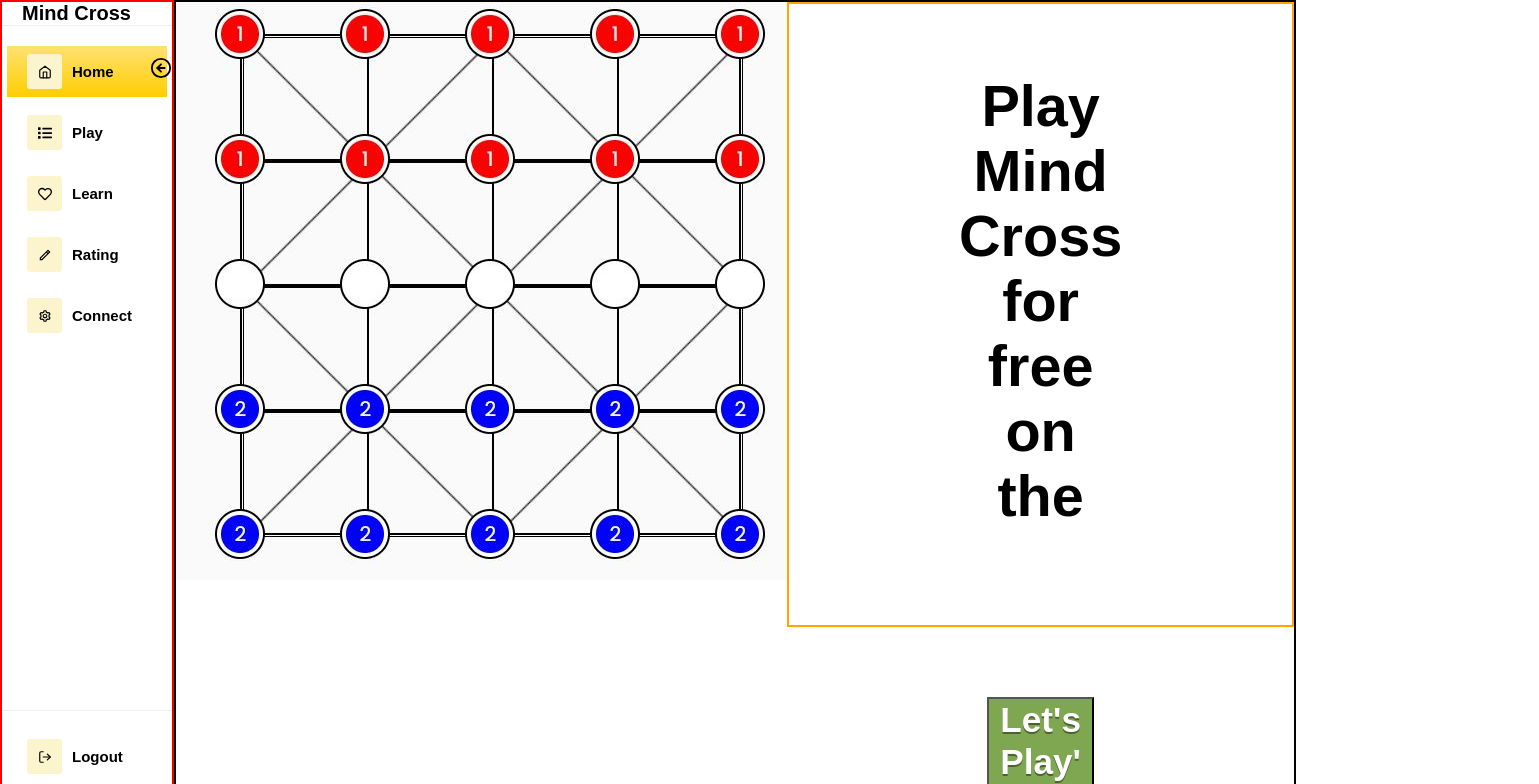
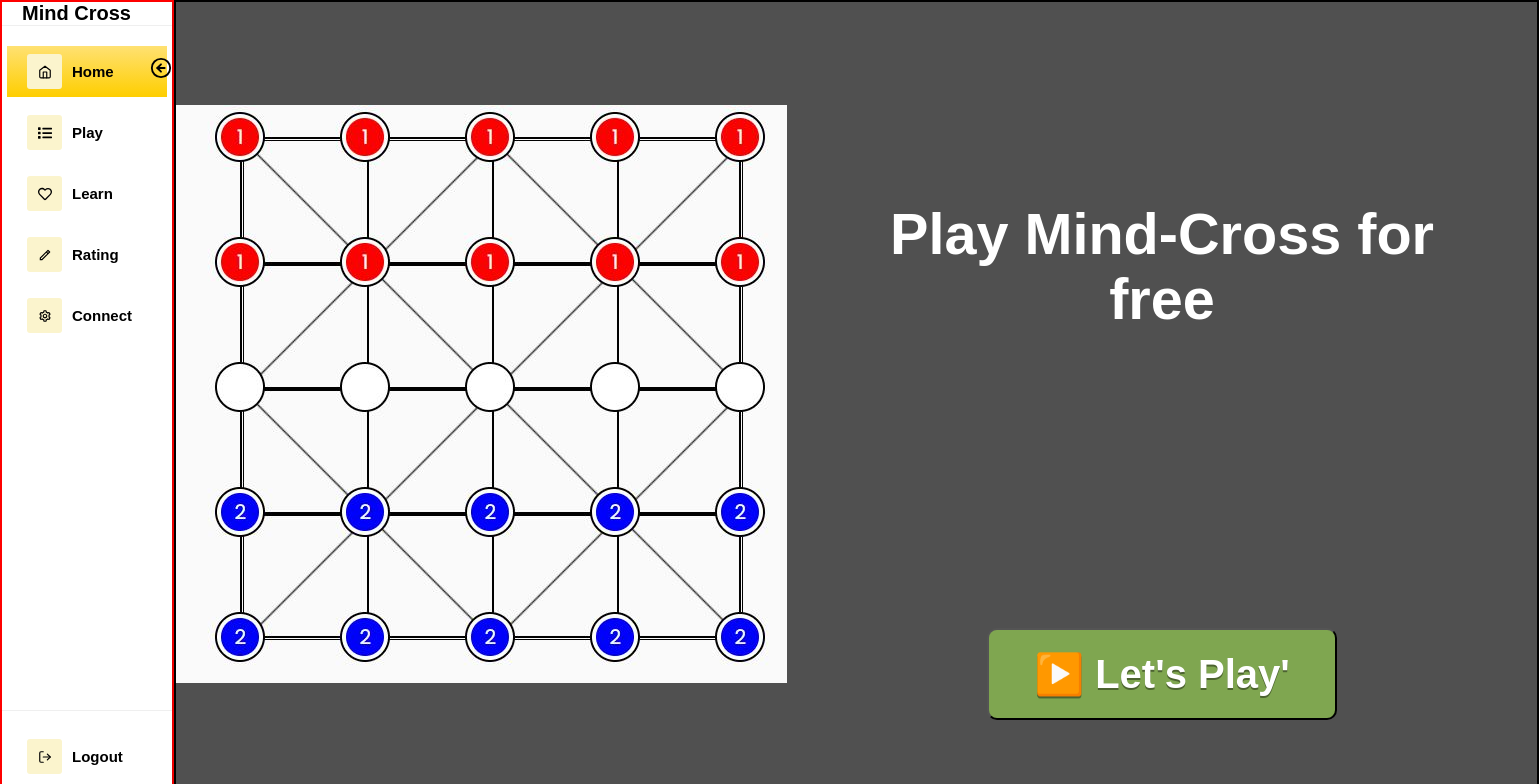
Before and after one commit to deepakmalik264/MindCross, a React (Create React App) app: page / in a window 1280 px wide. Shown: the top 784 px of the page, 1539 px wide, since content can reach past the window. Built offline with nearby package versions, Linux system fonts and the light colour scheme.

Commit message:
Css Changes

```diff
--- a/src/App.js
+++ b/src/App.js
@@ -25,7 +25,7 @@ export default function App() {
 
       <Footer />
 
-      <PlayerMoveContextProvider>
+      <PlayerMoveContextProvider id="game">
       <main className="bg">
         <h1>Board Game</h1>
         <div className="flex_row">
--- a/src/components/body/Body.js
+++ b/src/components/body/Body.js
@@ -1,5 +1,6 @@
 import React from 'react'
 import "./body.css"
+import {AiFillPlayCircle} from 'react-icons/ai'
 export default function body() {
     return (
         <div>
@@ -16,16 +17,17 @@ export default function body() {
 
                 <div class="index-intro">
                    <h1 className = "index-title">
-                       <span>Play Mind Cross</span>
+                       <span>Play Mind-Cross</span>
                        <span> for free</span>
-                       <span> on the </span>
+
                    </h1>
 
 
 
                 </div>
                 <div className="parent-play-btn">
-                    <button className="play-btn">Let's Play'</button>
+
+                <a href="/game">   <button className="play-btn">▶️ Let's Play'</button> </a>
                 </div>
 
 
--- a/src/components/body/body.css
+++ b/src/components/body/body.css
@@ -1,19 +1,23 @@
 .main-body{
     display:flex;
-    justify-content:space-even
+    justify-content:center;
+    align-items: center;
+
 }
 .main-side{
     display:flex;
-    flex-direction: column
+    flex-direction: column;
+    flex: 0.5;
 }
 
 .index-intro {
     align-items: center;
     display: flex;
     flex-direction: column;
-    padding: 70px 170px;
+    padding: 200px 50px;
     width: 100%;
-    border: 2px solid orange;
+    color: white;
+    text-align: center;
 }
 .index-title {
     padding: 2.7rem 0 2.5rem important;
@@ -32,16 +36,33 @@
 
     padding: 70px 200px;
 
+    text-align: center;
+
+}
+.play-btn-icn
+{
+
+    margin-left: 20px;
+    z-index: 100;
 
 }
 
 .play-btn {
     font-family: var(--globalSecondaryFont,"Montserrat"),sans-serif;
-    font-size: 2.2rem;
+    font-size: 2.5rem;
     font-weight: 800;
     line-height: 1.2;
     text-shadow: 0 0.1rem 0 var(--textShadowColor,rgba(0,0,0,.4));
     transition: all .07s;
     background-color: #7fa650;
-    color: #fff
+    color: #fff;
+    padding: 20px;
+    width: 350px;
+    border-radius: 10px;
+
 }
+.play-btn:hover
+{
+    background-color:#7fa650d2 ;
+    transform: scale(1.1);
+}
--- a/src/index.css
+++ b/src/index.css
@@ -1,3 +1,4 @@
+
 body {
   margin: 0;
   font-family: -apple-system, BlinkMacSystemFont, 'Segoe UI', 'Roboto', 'Oxygen',
@@ -5,6 +6,8 @@ body {
     sans-serif;
   -webkit-font-smoothing: antialiased;
   -moz-osx-font-smoothing: grayscale;
+  background-color: rgba(0, 0, 0, 0.685);
+
 }
 
 code {
```
Also changed, not shown: 1 other file (tests, documents, lock files or other folders).
